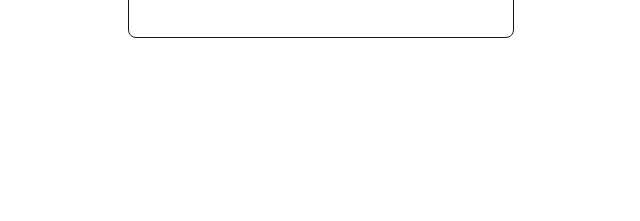
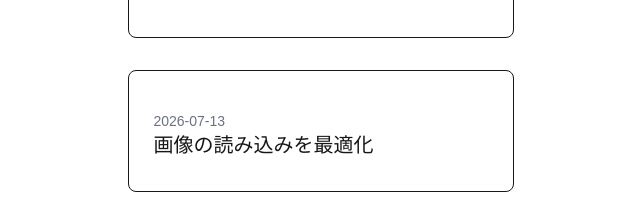
Before and after one commit to yamamotoyakuhinsenryoten-cmd/mountain-book-dyeshop, a Next.js app: page /logs in a window 1280 px wide. Shown: the part 8106-8327 px from the top of the page, without its empty margins (319-959 px from the left). Before the commit the page ends 8176 px from the top, so only its background shows below. Built offline with nearby package versions, Linux system fonts and the light colour scheme.

Commit message:
ログ追加

```diff
--- a/data/backlogs/index.ts
+++ b/data/backlogs/index.ts
@@ -12,10 +12,10 @@ export const backlogs = [
   {
     title: "表示に時間がかかる",
     category: "Web",
-    done: false,
-    link: { name: "", value: "" },
+    done: true,
+    link: { name: "画像の読み込みを最適化", value: "/logs/fix-imagespeed" },
     createdAt: "2026/7/12",
-    completedAt: "",
+    completedAt: "2026/7/13",
   },
   {
     title: "TOPに表口/裏口を作る",
--- /dev/null
+++ b/data/logs/fix-imagespeed.ts
@@ -0,0 +1,34 @@
+export const fixImageSpeed = {
+  slug: "fix-imagespeed",
+  title: "画像の読み込みを最適化",
+  type: "dev",
+  category: "Web",
+  thumbnail: "",
+  date: "2026-07-13",
+  summary: "",
+  text: `制作ログ詳細ページで画像表示が遅かった。
+
+原因として、通常のimgタグで画像を読み込んでおり、画像サイズや読み込みタイミングの最適化がされていなかった。
+imgからNext.jsのImageコンポーネントへ変更。
+
+変更前：
+
+<img src={item.src} />
+
+変更後：
+
+<Image
+  src={item.src}
+  alt={item.caption ?? ""}
+  width={1200}
+  height={800}
+/>
+詳細ページを開いた時の表示速度が改善した。
+`,
+  links: [{ name: "BackLog：表示に時間がかかる", link: "/backlogs" }],
+
+  info: [],
+  content: [],
+  comments: [],
+  nexts: [],
+};
--- a/data/logs/index.ts
+++ b/data/logs/index.ts
@@ -13,6 +13,7 @@ import { jinbei001 } from "./jinbei-001";
 import { makuracover001 } from "./makuracover-001";
 import { aroha001 } from "./aroha-001";
 import { fixImageCase } from "./fix-imagecase";
+import { fixImageSpeed } from "./fix-imagespeed";
 
 export const logs = [
   baisen001,
@@ -30,4 +31,5 @@ export const logs = [
   coffeeZome002,
   coffeeZome003,
   fixImageCase,
+  fixImageSpeed,
 ];
```
